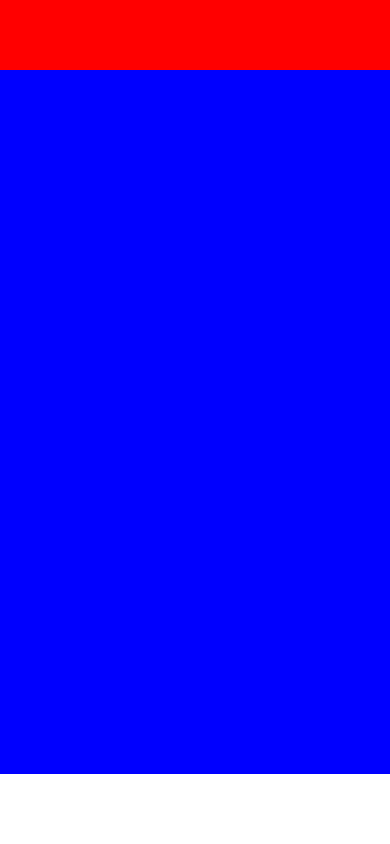
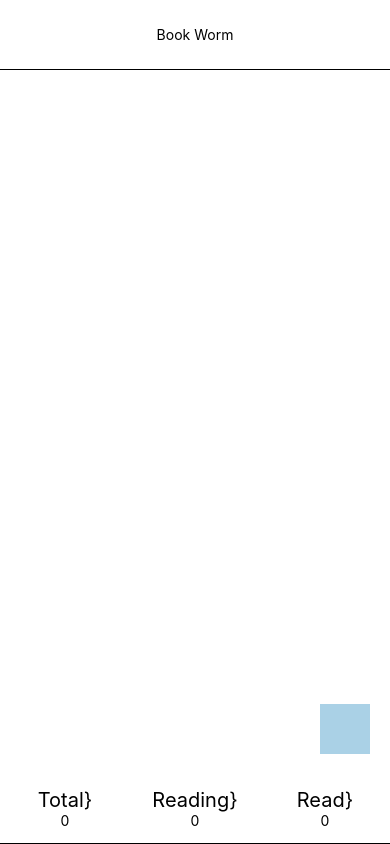
Before and after one commit to Yujingchen/bookworm-react-native-firebase, a React Native app: screen / in a window 390 px wide. Built offline with nearby package versions, Linux system fonts and the light colour scheme.

Commit message:
add input field and footer components

```diff
--- a/App.js
+++ b/App.js
@@ -1,16 +1,59 @@
 import React from 'react';
-import { StyleSheet, Text, View, SafeAreaView } from 'react-native';
-
-export default function App() {
+import { StyleSheet, Text, View, SafeAreaView, TouchableOpacity } from 'react-native';
+import BookCount from "./components/Footer/BookCount"
+import InputBar from "./components/InputBar/InputBar"
+export default class App extends React.Component {
+  constructor() {
+    super()
+    this.state = {
+      totalCount: 0,
+      readingCount: 0,
+      readCount: 0,
+      isAddNewBookVisible: false,
+      value: "",
+      books: []
+    }
+  }
+  handleOnChange = (e) => {
+    this.setState({
+      value: e.target.value
+    })
+  }
+  showAddNewBook = () => {
+    this.setState({ isAddNewBookVisible: true })
+  }
+  cancelAddBook = () => {
+    this.setState({ isAddNewBookVisible: false })
+  }
+  confirmAddBook = (name) => {
+    this.setState((state, props) => ({
+      book: [...state.books, book]
+    }))
+    this.setState({ isAddNewBookVisible: false })
+  }
+  render() {
+    const { totalCount, readingCount, readCount, isAddNewBookVisible } = this.state
     return (
       <View style={{ flex: 1 }}>
         <SafeAreaView style={{ backgroundColor: 'red' }} />
-      <View style={{ height: 70, backgroundColor: 'red' }}></View>
-      <View style={{ flex: 1, backgroundColor: 'blue' }}></View>
-      <View style={{ height: 70, backgroundColor: 'white' }}></View>
+        <View style={styles.titleContainer}>
+          <Text>Book Worm</Text>
+        </View>
+        <View style={styles.contentContainer}>
+          {isAddNewBookVisible && (<InputBar confirm={() => this.confirmAddBook(this.state.value)} cancel={this.cancelAddBook} onInputChange={handleOnChange}></InputBar>)}
+          <TouchableOpacity style={styles.buttonContainer} onPress={this.showAddNewBook}>
+            <View style={styles.button}></View>
+          </TouchableOpacity>
+        </View>
+        <View style={styles.bottomBarContainer}>
+          <BookCount title="Total" count={totalCount}></BookCount>
+          <BookCount title="Reading" count={readingCount}></BookCount>
+          <BookCount title="Read" count={readCount}></BookCount>
+        </View>
         <SafeAreaView style={{ backgroundColor: 'white' }} />
       </View >
     );
+  }
 }
 
 const styles = StyleSheet.create({
@@ -20,9 +63,32 @@ const styles = StyleSheet.create({
     alignItems: 'center',
     justifyContent: 'center',
   },
-  container: {
+  titleContainer: {
+    height: 70,
+    borderBottomWidth: 0.5,
+    borderBottomColor: 'E9E9E9',
+    alignItems: 'center',
+    justifyContent: 'center'
+  },
+  bottomBarContainer: {
+    height: 70,
+    borderBottomWidth: 0.5,
+    borderBottomColor: 'E9E9E9',
+    flexDirection: "row"
+  },
+  button: {
+    width: 50,
     height: 50,
-    width: 50,
-    backgroundColor: '#fff',
-  }
+    backgroundColor: "#AAD1E6",
+    alignItems: "center",
+    justifyContent: "center"
+  },
+  buttonContainer: {
+    position: "absolute",
+    bottom: 20,
+    right: 20,
+  },
+  contentContainer: {
+    flex: 1,
+  },
 });
--- /dev/null
+++ b/components/Footer/BookCount.js
@@ -0,0 +1,15 @@
+import React, { Component } from 'react';
+import { View, Text } from "react-native"
+
+class BookCount extends Component {
+    render() {
+        return (
+            <View style={{ flex: 1, alignItems: "center", justifyContent: "center" }}>
+                <Text style={{ fontSize: 20 }}>{this.props.title}}</Text>
+                <Text>{this.props.count}</Text>
+            </View>
+        );
+    }
+}
+
+export default BookCount;
--- /dev/null
+++ b/components/InputBar/InputBar.js
@@ -0,0 +1,50 @@
+import React, { Component } from 'react';
+import { StyleSheet, Text, View, SafeAreaView, TouchableOpacity } from 'react-native';
+import { Ionicons } from "@expo/vector-icons"
+
+class InputBar extends Component {
+    render() {
+        return (
+            <View style={styles.inputFieldContainer}>
+                <TextInput onChangeText={this.props.onInputChange} style={styles.inputField} placeholder="Enter Book Name" placeholderTextColor="grey">
+                </TextInput>
+                <TouchableOpacity onPress={this.props.confirm}>
+                    <View style={styles.icon}>
+                        <Ionicons name="ios-checkmark" color="white" size={40}>
+                        </Ionicons>
+                    </View>
+                </TouchableOpacity>
+                <TouchableOpacity onPress={this.props.cancel}>
+                    <View style={styles.icon}>
+                        <Ionicons name="ios-checkmark" color="white" size={40}>
+                        </Ionicons>
+                    </View>
+                </TouchableOpacity>
+            </View>
+        );
+    }
+}
+
+
+
+const styles = StyleSheet.create({
+    inputFieldContainer: {
+        hight: 50,
+        flexDirection: "row"
+    },
+    inputField: {
+        flex: 1,
+        backgroundColor: "#ececec",
+        paddingLeft: 5
+    },
+    icon: {
+        width: 50,
+        height: 50,
+        backgroundColor: "a5deba",
+        justifyContent: "center",
+        alignItems: "center"
+    }
+
+});
+
+export default InputBar;
```
Also changed, not shown: components/Book/Book.js (added). Lines whose indentation alone changed are shown as unchanged.
